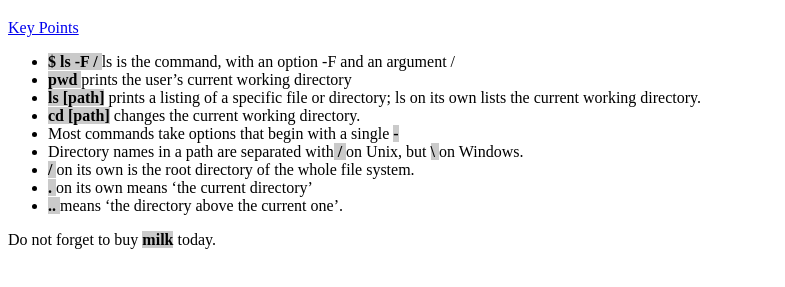
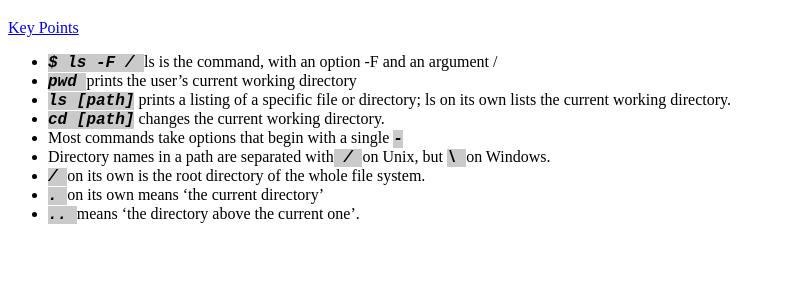
Before and after one commit to gernesto14/LEARN_GIT, a plain HTML site: page index.html in a window 1280 px wide. Shown: the part 61-348 px from the top of the page, without its empty margins (0-785 px from the left). Drawn offline with Linux system fonts and the light colour scheme.

Commit message:
adding index file and content

```diff
--- a/index.html
+++ b/index.html
@@ -24,7 +24,7 @@
         </ul>
     </p>
 
-    <p>Do not forget to buy <mark>milk</mark> today.</p>
+
 
   </body>
 </html>
@@ -33,6 +33,9 @@
     mark {
       background-color: rgb(202, 202, 202);
       color: rgb(0, 0, 0);
-      font-weight: bold;
+      font-weight:bolder;
+      font-size:medium;
+      font-style: oblique;
+      font-family: 'Courier New', Courier, monospace;
     }
     </style>
```
